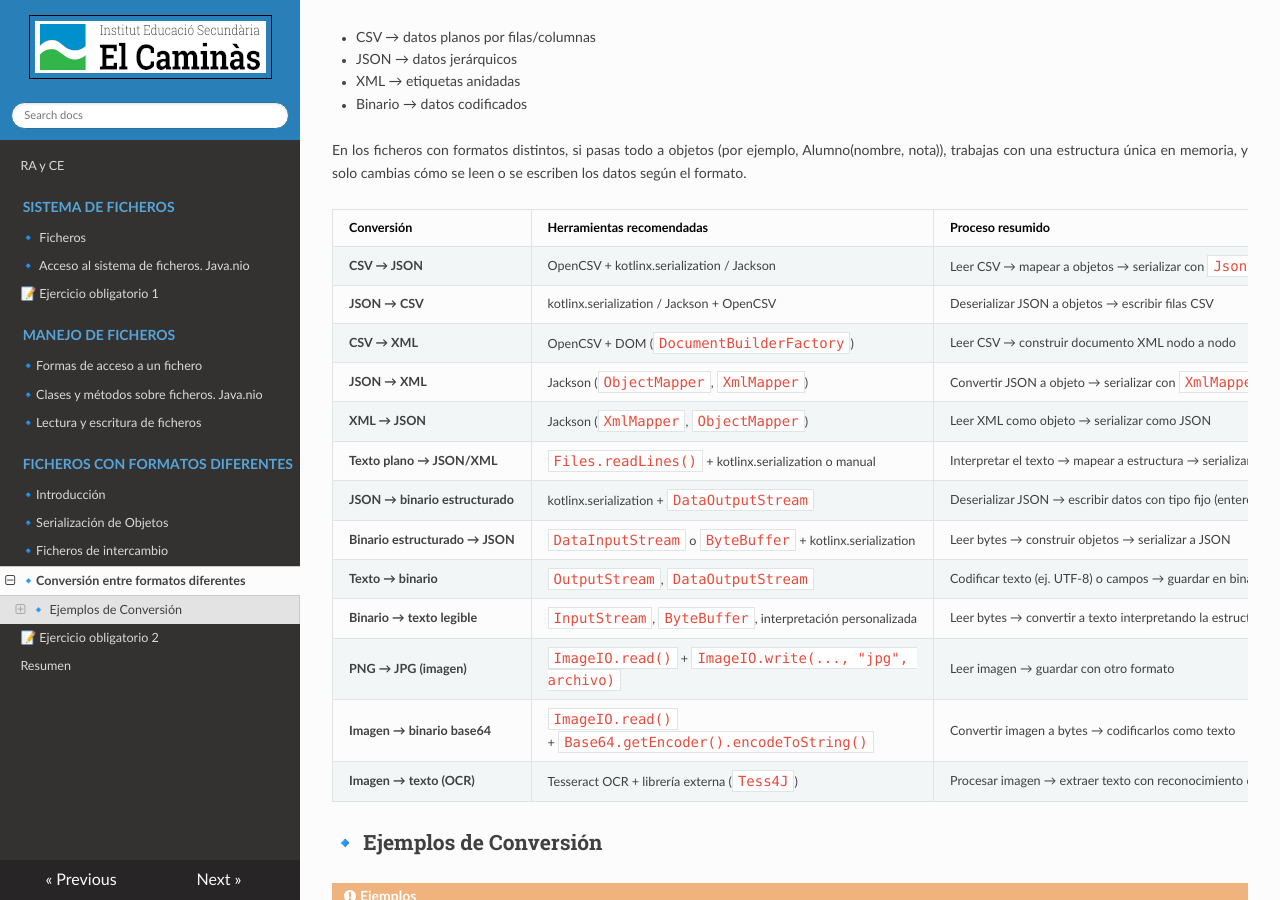
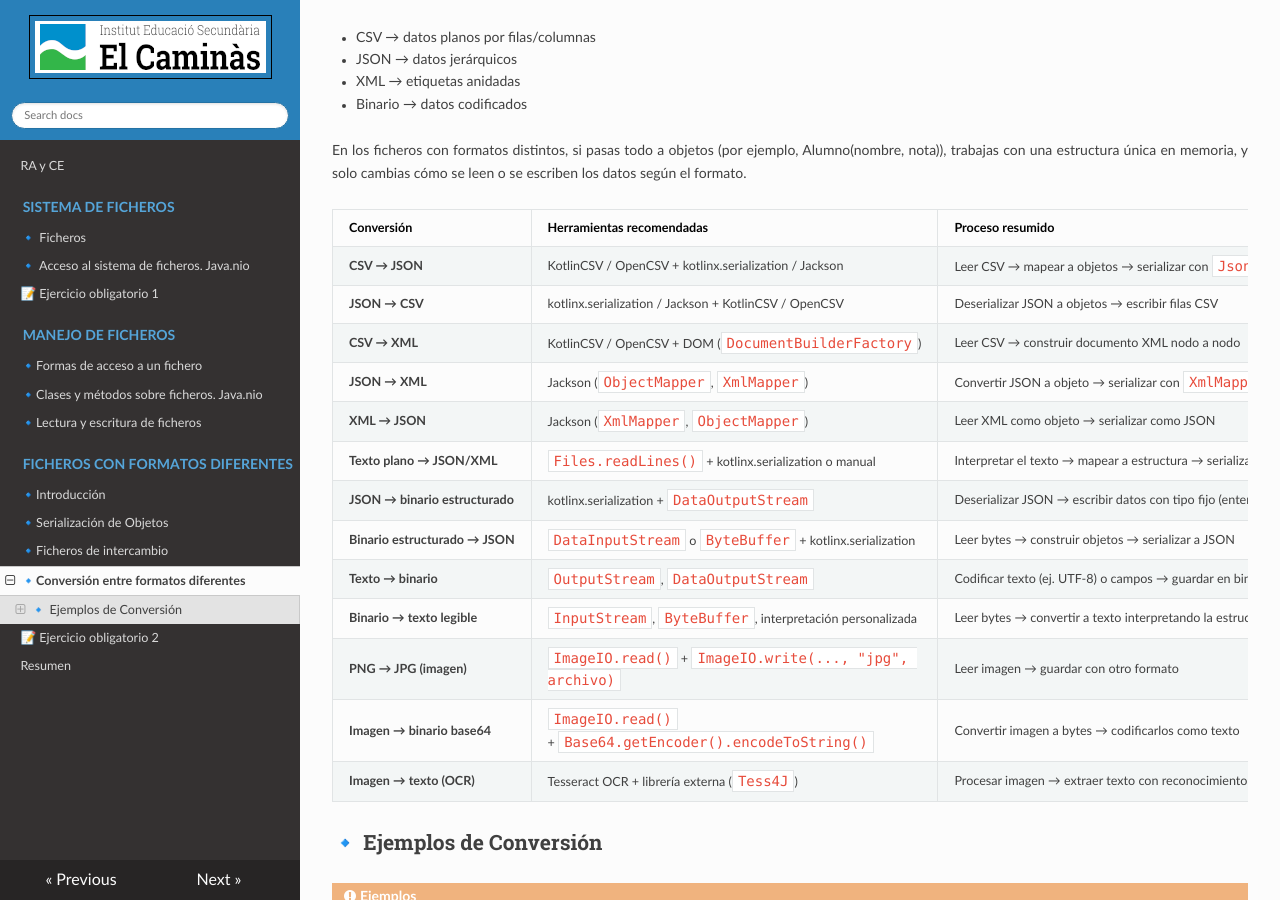
Before and after one commit to asalvadorc/AD_Ficheros_, an MkDocs documentation site: the page built from docs/T3_Formatos_diferentes/Conversion.md, in a window 1280 px wide and 900 px high, scrolled down 334 px. Built offline with MkDocs 1.6.1, drawn with Linux system fonts in a browser that asks for light colours; nearby versions of some CDN libraries.

Commit message:
kotlinCSV

```diff
--- a/docs/T3_Formatos_diferentes/Conversion.md
+++ b/docs/T3_Formatos_diferentes/Conversion.md
@@ -15,9 +15,9 @@ En los ficheros con formatos distintos, si pasas todo a objetos (por ejemplo, Al
 
 | Conversión                     | Herramientas recomendadas                                   | Proceso resumido                                                                 |
 |-------------------------------|--------------------------------------------------------------|----------------------------------------------------------------------------------|
-| **CSV → JSON**                | OpenCSV + kotlinx.serialization / Jackson                           | Leer CSV → mapear a objetos → serializar con `Json.encodeToString`              |
-| **JSON → CSV**                | kotlinx.serialization / Jackson + OpenCSV                             | Deserializar JSON a objetos → escribir filas CSV                                |
-| **CSV → XML**                 | OpenCSV + DOM (`DocumentBuilderFactory`)                    | Leer CSV → construir documento XML nodo a nodo                                  |
+| **CSV → JSON**                | KotlinCSV / OpenCSV + kotlinx.serialization / Jackson                           | Leer CSV → mapear a objetos → serializar con `Json.encodeToString`              |
+| **JSON → CSV**                | kotlinx.serialization / Jackson + KotlinCSV / OpenCSV                             | Deserializar JSON a objetos → escribir filas CSV                                |
+| **CSV → XML**                 | KotlinCSV / OpenCSV + DOM (`DocumentBuilderFactory`)                    | Leer CSV → construir documento XML nodo a nodo                                  |
 | **JSON → XML**                | Jackson (`ObjectMapper`, `XmlMapper`)                        | Convertir JSON a objeto → serializar con `XmlMapper.writeValueAsString()`       |
 | **XML → JSON**                | Jackson (`XmlMapper`, `ObjectMapper`)                        | Leer XML como objeto → serializar como JSON                                     |
 | **Texto plano → JSON/XML**    | `Files.readLines()` + kotlinx.serialization o manual         | Interpretar el texto → mapear a estructura → serializar                         |
```
